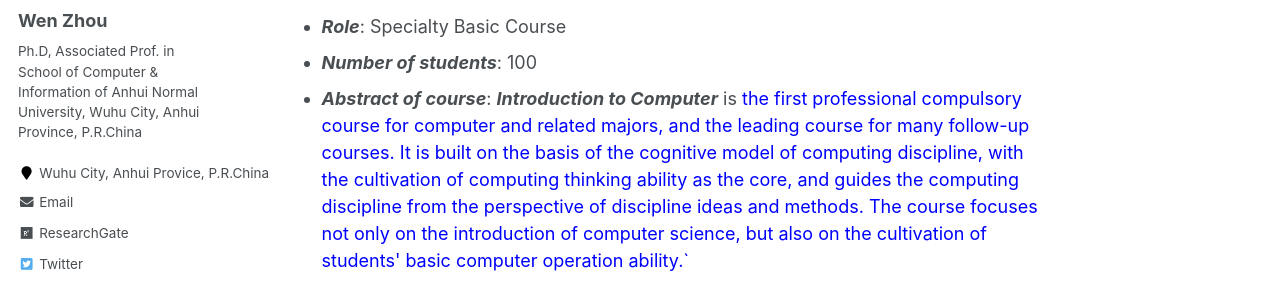
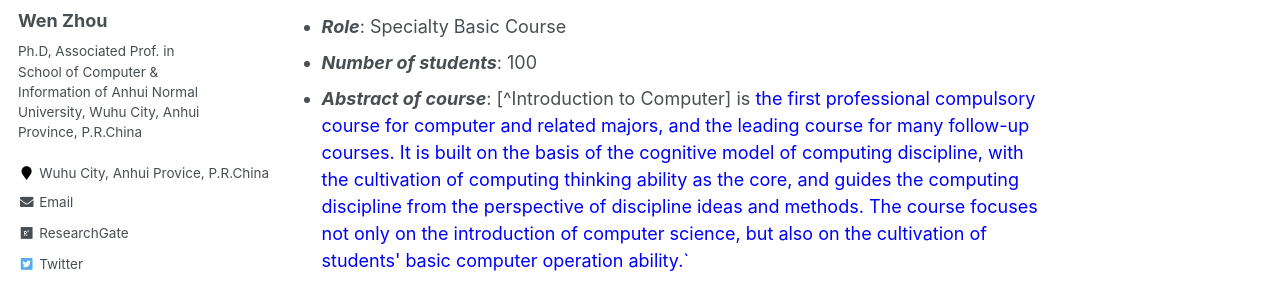
Before and after one commit to zhouwen327/zhouwen327.github.io, a Jekyll site: the page built from _teaching/2020-T1-ITC.md, in a window 1280 px wide and 1066 px high. Shown: the part 319-600 px from the top of the window. Built offline with Jekyll 4.4.1, drawn with Linux system fonts in a browser that asks for light colours; some web fonts are replaced.

Commit message:
Update 2020-T1-ITC.md

```diff
--- a/_teaching/2020-T1-ITC.md
+++ b/_teaching/2020-T1-ITC.md
@@ -11,5 +11,5 @@ location: "Wuhu Anhui"
 * ___Position___: Associated Professor
 * ___Role___: Specialty Basic Course
 * ___Number of students___: 100
-* ___Abstract of course___: <b><i>Introduction to Computer</i></b> is <font color='blue'>the first professional compulsory course for computer and related majors, and the leading course for many follow-up courses. It is built on the basis of the cognitive model of computing discipline, with the cultivation of computing thinking ability as the core, and guides the computing discipline from the perspective of discipline ideas and methods. The course focuses not only on the introduction of computer science, but also on the cultivation of students' basic computer operation ability.`</font>
+* ___Abstract of course___: [^Introduction to Computer] is <font color='blue'>the first professional compulsory course for computer and related majors, and the leading course for many follow-up courses. It is built on the basis of the cognitive model of computing discipline, with the cultivation of computing thinking ability as the core, and guides the computing discipline from the perspective of discipline ideas and methods. The course focuses not only on the introduction of computer science, but also on the cultivation of students' basic computer operation ability.`</font>
 * ___Course Profile___: [Goto](http://ivr-ahnu.cn/lectures/itc/)
```
